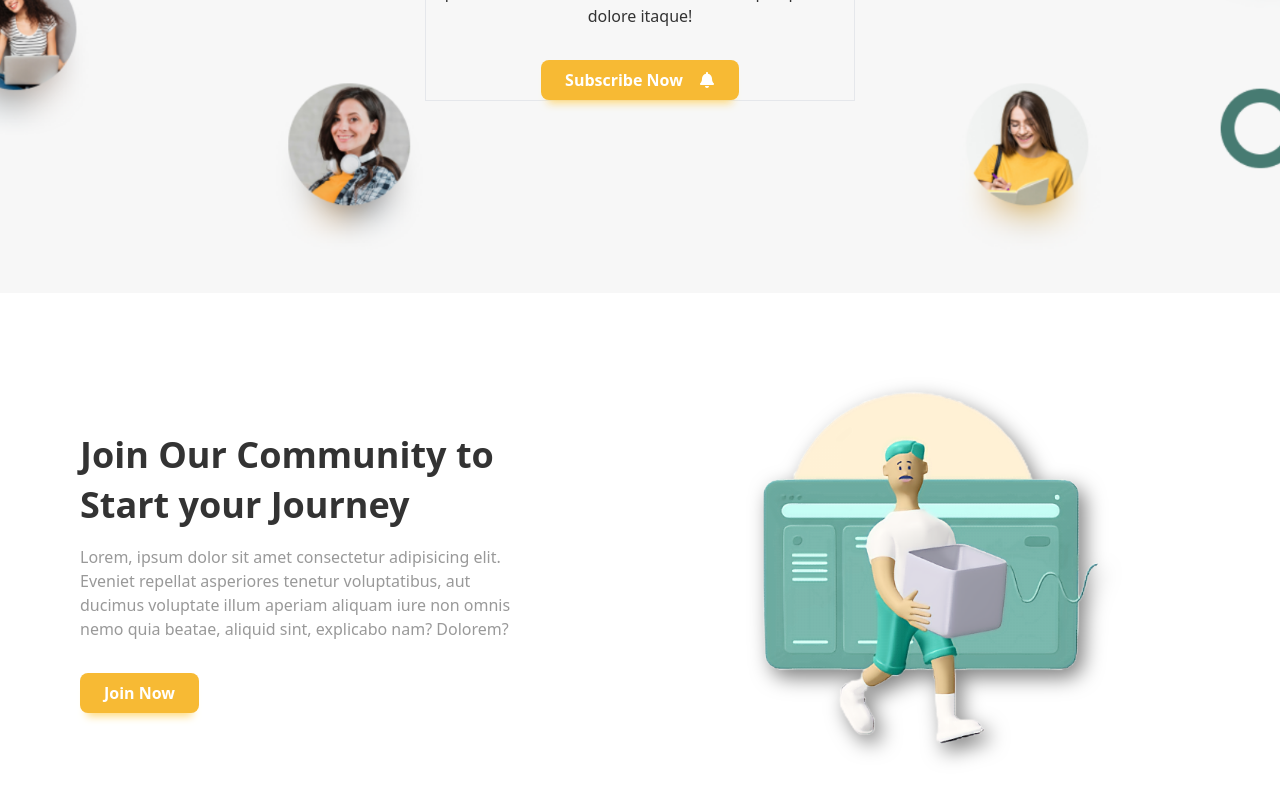
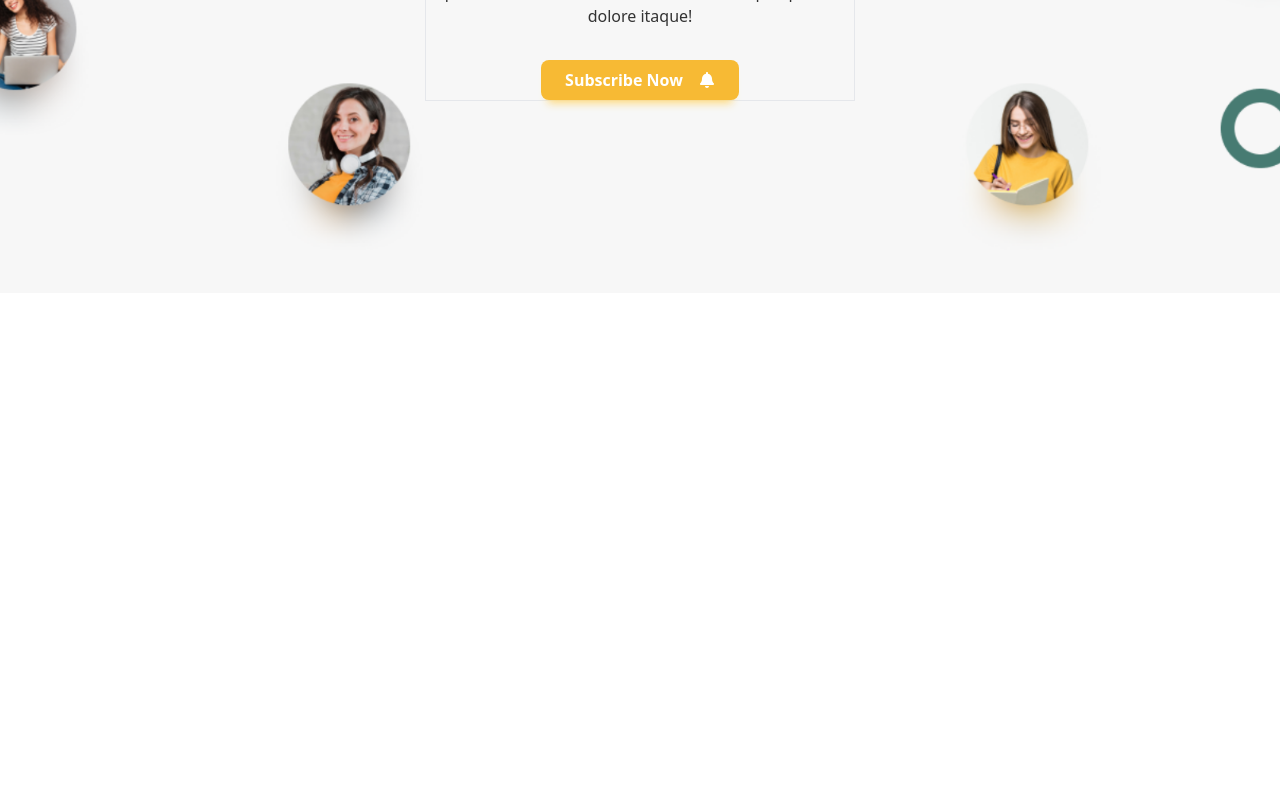
Before and after one commit to alonzojoe/E-Learning, a React (Vite) app: page / in a window 1280 px wide. Shown: the part 2165-2965 px from the top of the page. After the commit the page ends 2458 px from the top, so only its background shows below. Built offline with nearby package versions, Linux system fonts and the light colour scheme.

Commit message:
Revert "feat: create ui ux for community page"

```diff
--- a/src/App.jsx
+++ b/src/App.jsx
@@ -4,7 +4,6 @@ import Hero from "./components/Hero/Hero";
 import Services from "./components/Services/Services";
 import Banner from "./components/Banner/Banner";
 import Subscribers from "./components/Subscribers/Subscribers";
-import Community from "./components/Banner/Community";
 
 const App = () => {
   return (
@@ -14,7 +13,6 @@ const App = () => {
       <Services />
       <Banner />
       <Subscribers />
-      <Community />
     </main>
   );
 };
--- a/src/components/Banner/Community.jsx
+++ b/src/components/Banner/Community.jsx
@@ -1,42 +1,11 @@
-import CommunityImg from "../../assets/images/education.png";
-import { motion } from "framer-motion";
+import React from 'react'
 
 const Community = () => {
   return (
-    <section>
-      <div className="container py-14 md:py-24 grid grid-cols-1 md:grid-cols-2 gap-8 space-y-6 md:space-y-0">
-        {/* Community Text */}
-        <div className="flex flex-col justify-center">
-          <div className="text-center md:text-left space-y-4 lg:max-w-[450px]">
-            <h1 className="text-4xl font-bold !leading-snug">
-              Join Our Community to Start your Journey
-            </h1>
-            <p className="text-dark2">
-              Lorem, ipsum dolor sit amet consectetur adipisicing elit. Eveniet
-              repellat asperiores tenetur voluptatibus, aut ducimus voluptate
-              illum aperiam aliquam iure non omnis nemo quia beatae, aliquid
-              sint, explicabo nam? Dolorem?
-            </p>
-            <a href="" className="primary-btn !mt-8">
-              Join Now
-            </a>
-          </div>
-        </div>
-        {/* Community Image */}
-        <div className="flex justify-center items-center ">
-          <motion.img
-            initial={{ opacity: 0, x: -50 }}
-            whileInView={{ opacity: 1, x: 0 }}
-            transition={{ duration: 0.5, ease: "easeInOut" }}
-            viewport={{ once: true }}
-            className="w-[350px] md:max-w-[450px] object-cover drop-shadow"
-            src={CommunityImg}
-            alt="banner-image"
-          />
-        </div>
-      </div>
-    </section>
-  );
-};
+    <div>
 
-export default Community;
+    </div>
+  )
+}
+
+export default Community
```
